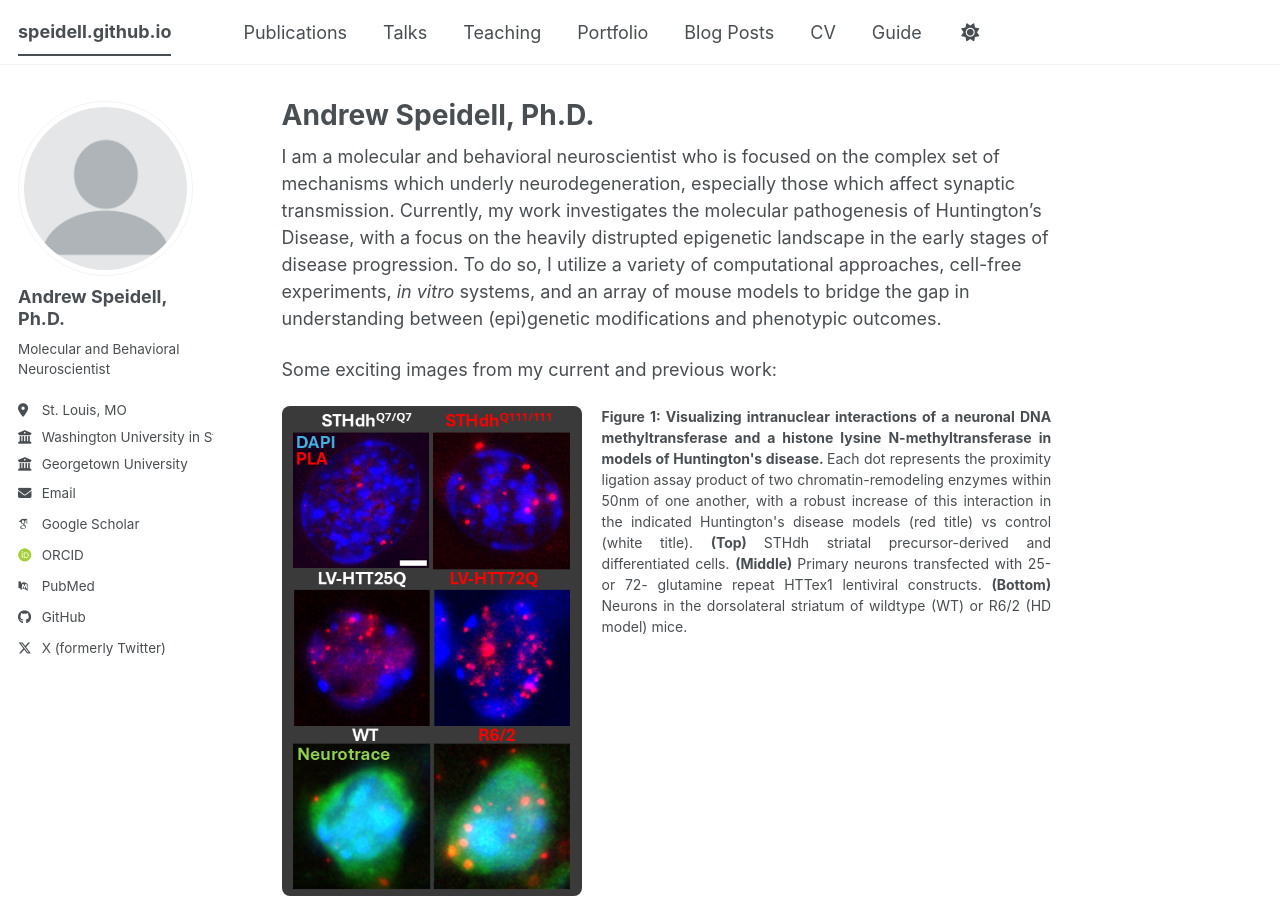
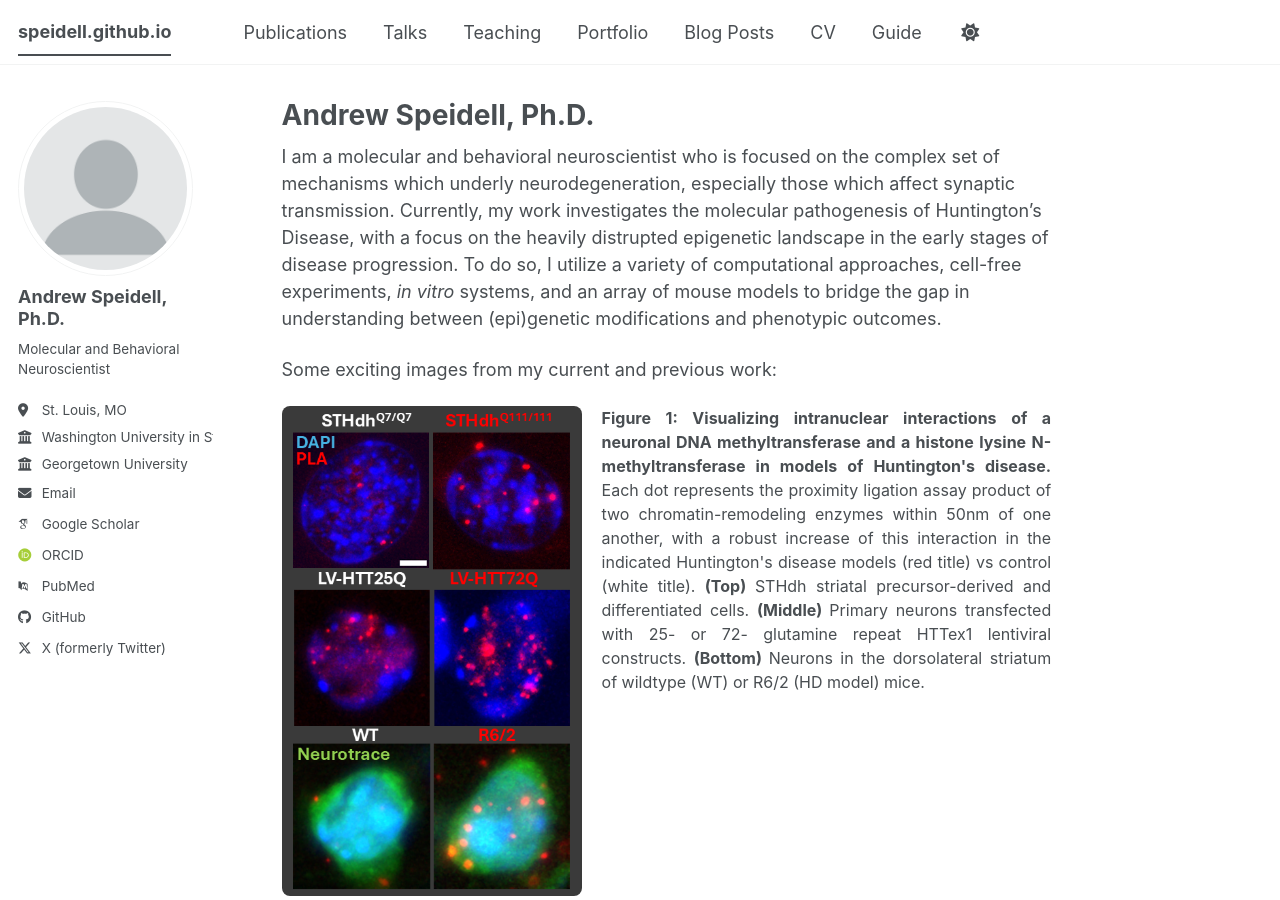
Before and after one commit to Speidell/speidell.github.io, a Jekyll site: the page built from _pages/about.md, in a window 1280 px wide and 900 px high. Built offline with Jekyll 4.4.1, drawn with Linux system fonts in a browser that asks for light colours; some web fonts are replaced; a script bundle is joined from its source files by our own code; library files that are not in the unit come from our copies.

Commit message:
Update about.md

```diff
--- a/_pages/about.md
+++ b/_pages/about.md
@@ -16,7 +16,7 @@
   <img src="{{ site.baseurl }}/images/Interactions.png"
        alt="Visualizing intranuclear interactions of a neuronal DNA methyltransferase and a histone lysine methyltransferase in models of Huntington's disease."
        style="float: left; width: 300px; margin-right: 20px; border-radius: 8px;">
-  <p style="font-size: 14px; text-align: justify;">
+  <p style="font-size: 16px; text-align: justify;">
     <strong>Figure 1: Visualizing intranuclear interactions of a neuronal DNA methyltransferase and a histone lysine N-methyltransferase in models of Huntington's disease. </strong> Each dot represents the proximity ligation assay product of two chromatin-remodeling enzymes within 50nm of one another, with a robust increase of this interaction in the indicated Huntington's disease models (red title) vs control (white title). <strong> (Top) </strong> STHdh striatal precursor-derived and differentiated cells. <strong> (Middle) </strong> Primary neurons transfected with 25- or 72- glutamine repeat HTTex1 lentiviral constructs. <strong> (Bottom) </strong> Neurons in the dorsolateral striatum of wildtype (WT) or R6/2 (HD model) mice.
   </p>
 </div>
@@ -26,8 +26,8 @@
 <div style="overflow: auto;">
   <img src="{{ site.baseurl }}/images/cFos.png"
        alt="Visualizing intranuclear interactions of a neuronal DNA methyltransferase and a histone lysine methyltransferase in models of Huntington's disease."
-       style="float: right; width: 500px; margin-right: 20px; border-radius: 8px;">
-  <p style="font-size: 14px; text-align: justify;">
+       style="float: right; width: 450px; margin-left: 20px; border-radius: 8px;">
+  <p style="font-size: 16px; text-align: justify;">
     <strong>Figure 2: Reduced expression of the pan-proneurotrophin receptor p75NTR restores expression of the immediate early gene cFos in the hippocampus of gp120 transgenic mice during recall of an extinguished fear conditioning task. </strong> Expression of cFos is reduced in the hippocampus of gp120tg mice during recall of an extinguished association vs WT, but restored in mice lacking one p75NTR allele in the same experimental epoch. See: Speidell et al 2024, <i> J. Neurochemistry</i>.
   </p>
 </div>
```
